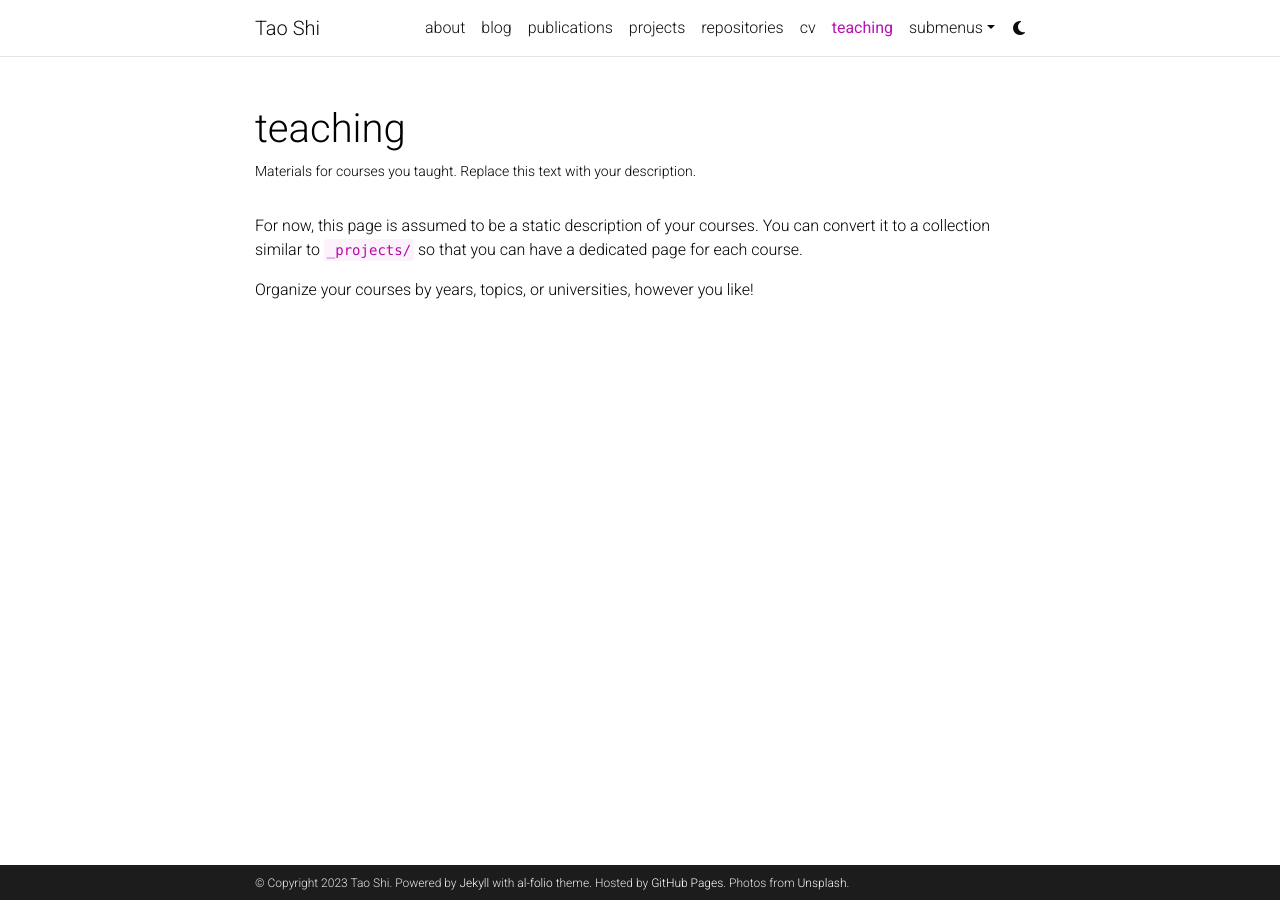
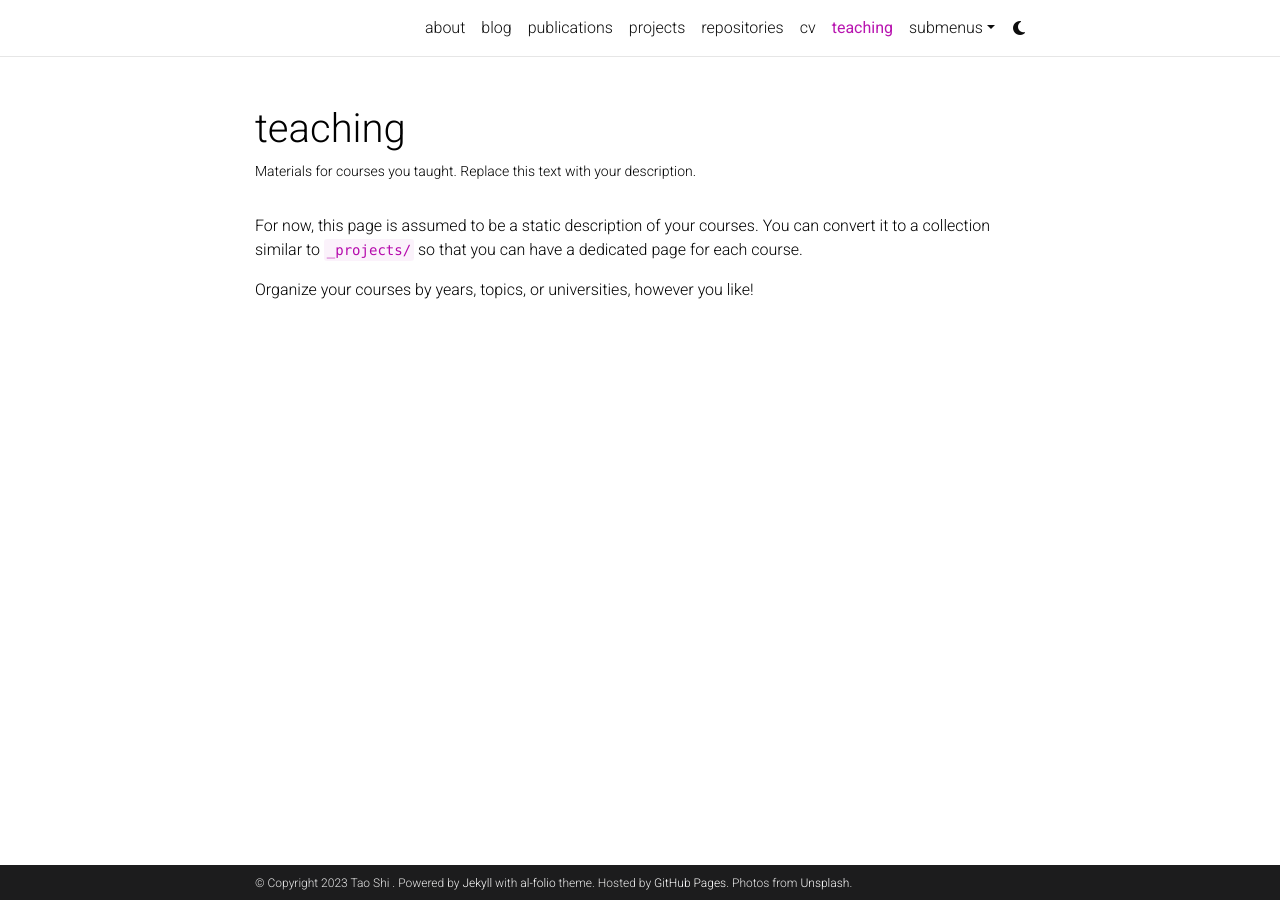
Before and after one commit to TaoShi1998/TaoShi1998.github.io, a Jekyll site: the page built from _pages/teaching.md, in a window 1280 px wide. Built offline with Jekyll 4.4.1, drawn with Linux system fonts in a browser that asks for light colours; comment, search, counter and statistics services are not loaded; a style sheet for code colours, icons or effects is not loaded.

Commit message:
Update _config.yml

```diff
--- a/_config.yml
+++ b/_config.yml
@@ -2,10 +2,10 @@
 # Site settings
 # -----------------------------------------------------------------------------
 
-title: Tao Shi # the website title (if blank, full name will be used instead)
-first_name: Tao
+title: # the website title (if blank, full name will be used instead)
+first_name: Tao Shi
 middle_name:
-last_name: Shi
+last_name:
 email: shitao21@mails.tsinghua.edu.cn
 description: > # the ">" symbol means to ignore newlines until "footer_text:"
   A simple, whitespace theme for academics. Based on [*folio](https://github.com/bogoli/-folio) design.
```
